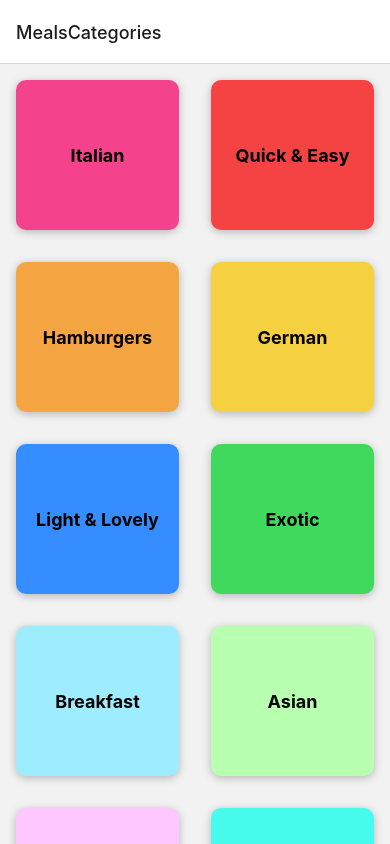
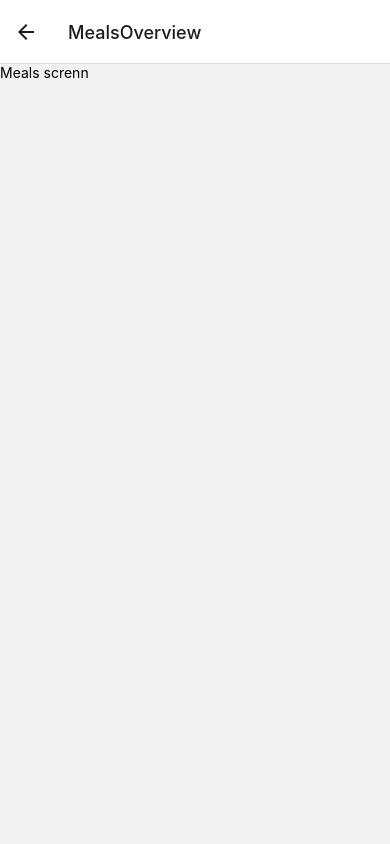
Before and after one commit to HusseinIbrahim2/Chew-On-This, a React Native app: screen /MealsOverview in a window 390 px wide. Built offline with nearby package versions, Linux system fonts and the light colour scheme.

Commit message:
Navigate by pressing on a categorie

```diff
--- a/App.js
+++ b/App.js
@@ -4,6 +4,7 @@ import { NavigationContainer } from '@react-navigation/native';
 import { createNativeStackNavigator } from '@react-navigation/native-stack';
 
 import CategoriesScreen from './screens/CategoriesScreen';
+import MealsOverviewScreen from './screens/MealsOverviewScreen';
 
 const Stack = createNativeStackNavigator();
 
@@ -14,6 +15,7 @@ export default function App() {
       <NavigationContainer>
         <Stack.Navigator>
           <Stack.Screen name="MealsCategories" component={CategoriesScreen} />
+          <Stack.Screen name="MealsOverview" component={MealsOverviewScreen} />
         </Stack.Navigator>
       </NavigationContainer>
     </>
--- a/components/CategoryListe.js
+++ b/components/CategoryListe.js
@@ -1,9 +1,9 @@
 import { View, Pressable, Text, StyleSheet } from "react-native";
 
-function CategoryListe({ title, color }) {
+function CategoryListe({ title, color, onPress }) {
     return (
         <View style={[style.griditem, { backgroundColor: color }]}>
-            <Pressable android_ripple={{ color: '#ccc', borderless: true }} style={style.button}>
+            <Pressable android_ripple={{ color: '#ccc', borderless: true }} style={style.button} onPress={onPress} >
                 <View style={style.innerContainer}>
                     <Text style={style.title}> {title} </Text>
                 </View>
--- a/screens/CategoriesScreen.js
+++ b/screens/CategoriesScreen.js
@@ -1,14 +1,18 @@
 import { FlatList, StyleSheet } from "react-native";
+
 
 import { CATEGORIES } from "../data/data";
 import CategoryListe from "../components/CategoryListe";
 
-function LogCategoriesItem(itemData) {
-    return (
-        <CategoryListe title={itemData.item.title} color={itemData.item.color} />
-    )
-}
-function CategoriesScreen() {
+function CategoriesScreen({ navigation }) {
+    function LogCategoriesItem(itemData) {
+        function pressHandler() {
+            navigation.navigate('MealsOverview')
+        }
+        return (
+            <CategoryListe title={itemData.item.title} color={itemData.item.color} onPress={pressHandler} />
+        )
+    }
     return (
         <FlatList
             data={CATEGORIES}
--- /dev/null
+++ b/screens/MealsOverviewScreen.js
@@ -0,0 +1,8 @@
+import { View , Text } from "react-native";
+
+function MealsOverviewScreen () {
+    return (
+        <Text>Meals screnn</Text>
+    )
+}
+export default MealsOverviewScreen;
```
